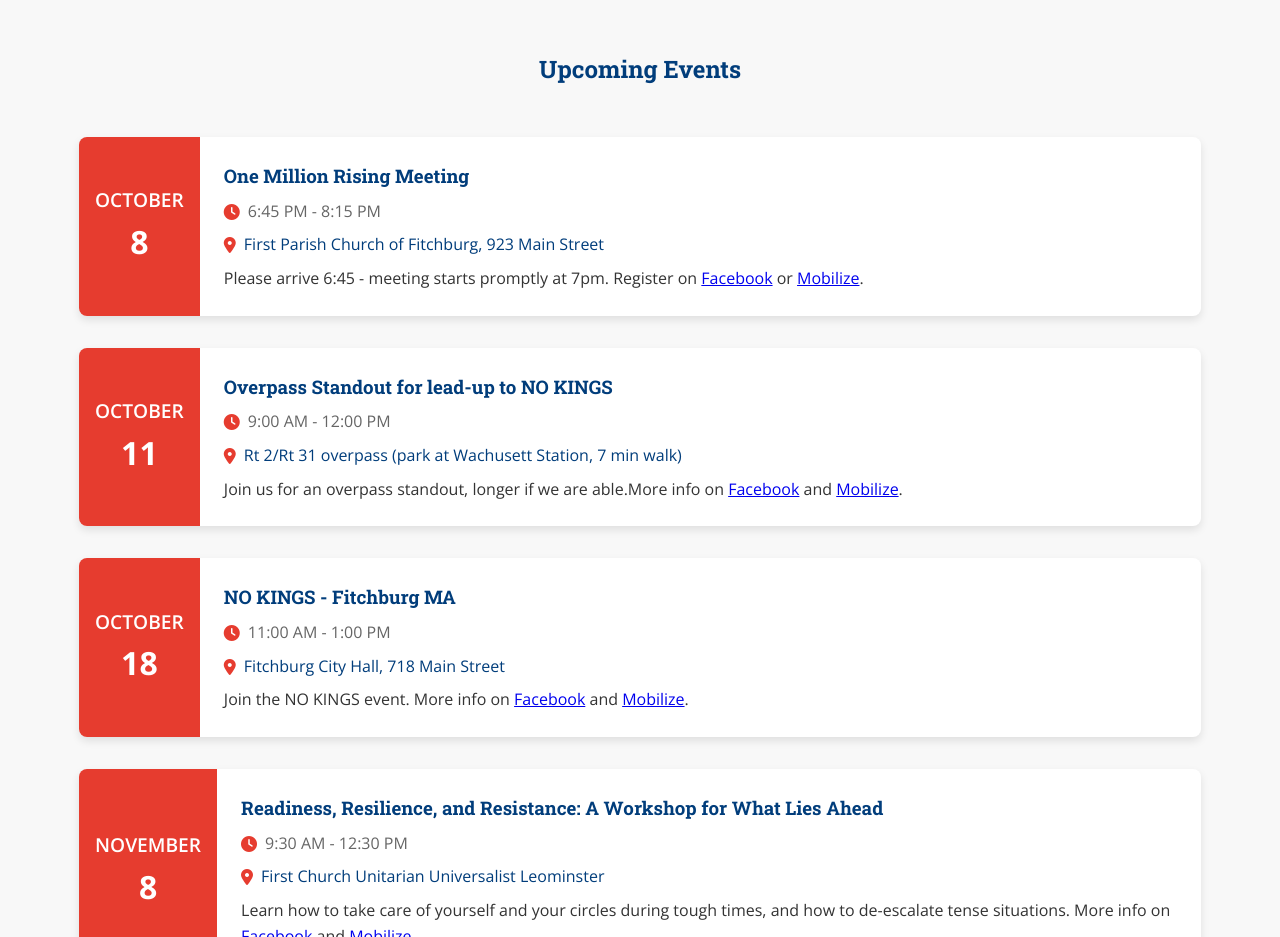
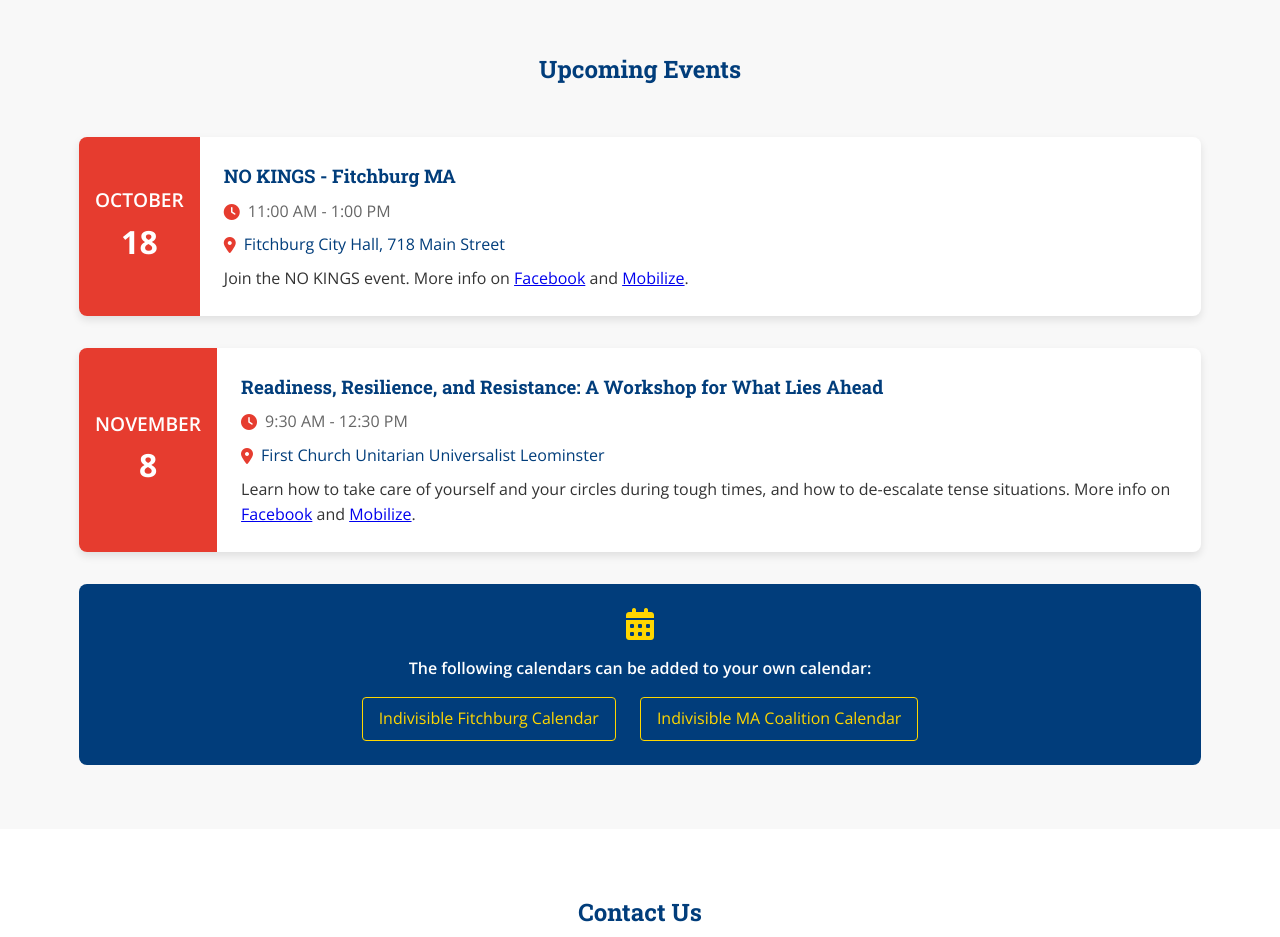
Before and after one commit to corkupine/indivisiblefitchburgma.org, a website: page index.html in a window 1280 px wide. Shown: the part 2500-3437 px from the top of the page. Drawn offline with nearby package versions, Linux system fonts and the light colour scheme.

Commit message:
update events

```diff
--- a/index.html
+++ b/index.html
@@ -100,30 +100,6 @@
                 <div class="event">
                     <div class="event-date">
                         <span class="month">October</span>
-                        <span class="day">8</span>
-                    </div>
-                    <div class="event-details">
-                        <h3>One Million Rising Meeting</h3>
-                        <p class="event-time"><i class="fas fa-clock"></i>6:45 PM - 8:15 PM</p>
-                        <p class="event-location"><i class="fas fa-map-marker-alt"></i> <a href="https://maps.app.goo.gl/x9UwM2uXtS5akgbY8" target="_blank">First Parish Church of Fitchburg, 923 Main Street</a></p>
-                        <p>Please arrive 6:45 - meeting starts promptly at 7pm. Register on <a href="https://www.facebook.com/events/1340675281023271/" target="_blank">Facebook</a> or <a href="https://www.mobilize.us/indivisible/event/848560/" target="_blank">Mobilize</a>.</p>
-                    </div>
-                </div>
-                <div class="event">
-                    <div class="event-date">
-                        <span class="month">October</span>
-                        <span class="day">11</span>
-                    </div>
-                    <div class="event-details">
-                        <h3>Overpass Standout for lead-up to NO KINGS</h3>
-                        <p class="event-time"><i class="fas fa-clock"></i>9:00 AM - 12:00 PM</p>
-                        <p class="event-location"><i class="fas fa-map-marker-alt"></i> <a href="https://maps.app.goo.gl/fywwS4qqAz9K4LHK6" target="_blank">Rt 2/Rt 31 overpass (park at Wachusett Station, 7 min walk)</a></p>
-                        <p>Join us for an overpass standout, longer if we are able.More info on <a href="https://fb.me/e/9aM2BW785" target="_blank">Facebook</a> and <a href="https://www.mobilize.us/indivisible/event/852777/" target="_blank">Mobilize</a>.</p>
-                    </div>
-                </div>
-                <div class="event">
-                    <div class="event-date">
-                        <span class="month">October</span>
                         <span class="day">18</span>
                     </div>
                     <div class="event-details">
```
